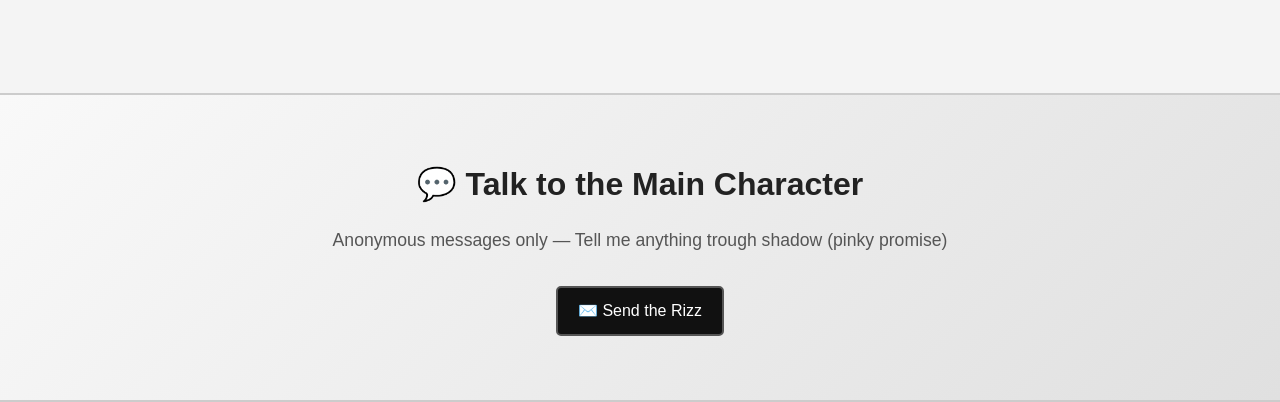
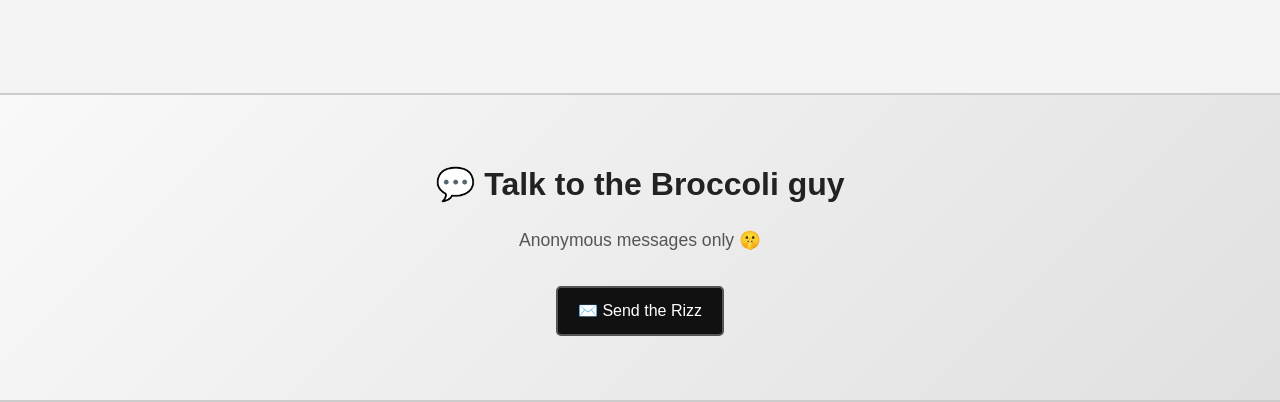
Before and after one commit to NaufalKA/Broccoliyums, a plain HTML site: page index.html in a window 1280 px wide. Shown: the part 577-979 px from the top of the page. Drawn offline with Linux system fonts and the light colour scheme.

Commit message:
Update index.html

```diff
--- a/index.html
+++ b/index.html
@@ -41,8 +41,8 @@
 <!-- ===== Anonymous Message Section ===== -->
 <section id="anonymous" class="anon-section">
   <div class="container">
-    <h2>💬 Talk to the Main Character</h2>
-    <p>Anonymous messages only — Tell me anything trough shadow (pinky promise)</p>
+    <h2>💬 Talk to the Broccoli guy</h2>
+    <p>Anonymous messages only 🤫</p>
     <a href="https://tellonym.me/NuaflaKA" target="_blank" class="btn anon-btn">
       ✉️ Send the Rizz
     </a>
```
